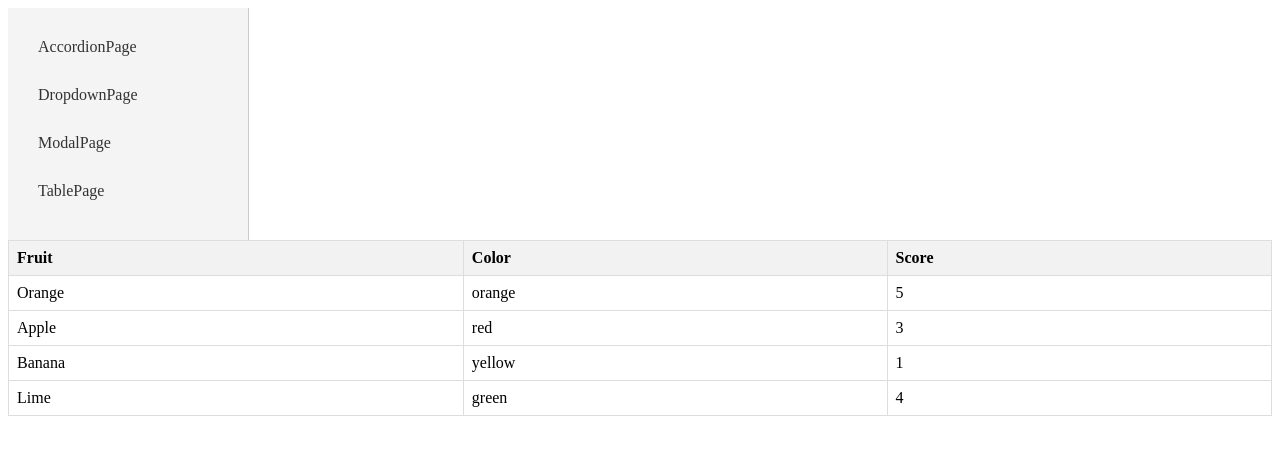
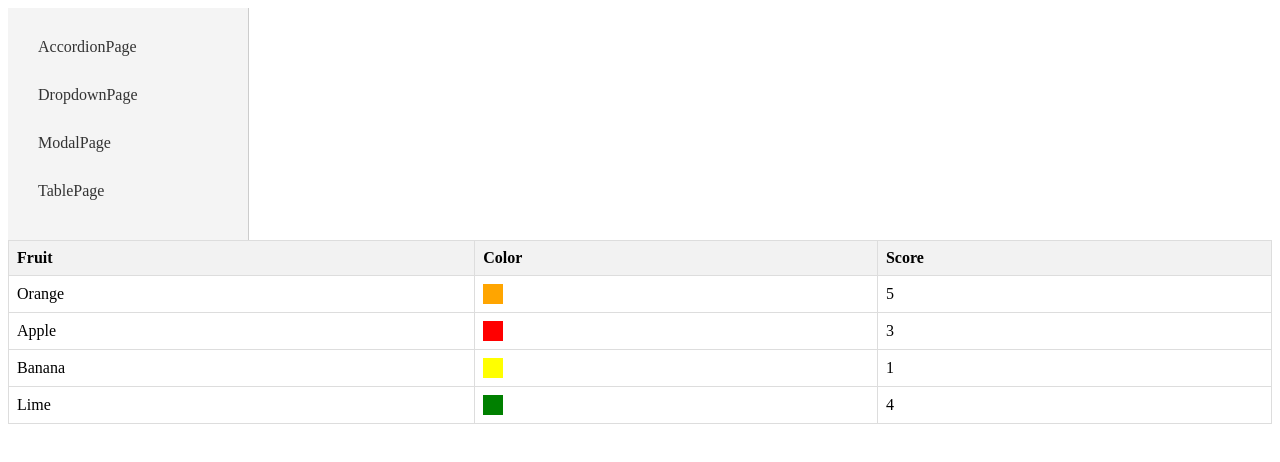
Before and after one commit to essa-a-mehdi/udemy, a React (Create React App) app in the folder custom-navbar/: page /table in a window 1280 px wide. Shown: the top 462 px of the page. Built offline with nearby package versions, Linux system fonts and the light colour scheme.

Commit message:
created square icon for color

```diff
--- a/custom-navbar/src/components/Table.js
+++ b/custom-navbar/src/components/Table.js
@@ -3,12 +3,19 @@ export default function Table({ data }) {
         return (
             <tr key={fruit.name}>
                 <td>{fruit.name}</td>
-                <td>{fruit.color}</td>
+                <td>
+                    <div style={{
+                        width: '20px',
+                        height: '20px',
+                        backgroundColor: fruit.color,
+                    }}></div>
+                </td>
                 <td>{fruit.score}</td>
             </tr>
-        )
-    })
-    return(
+        );
+    });
+
+    return (
         <table>
             <thead>
                 <tr>
@@ -19,5 +26,5 @@ export default function Table({ data }) {
             </thead>
             <tbody>{renderedRows}</tbody>
         </table>
-    )
+    );
 }
```
